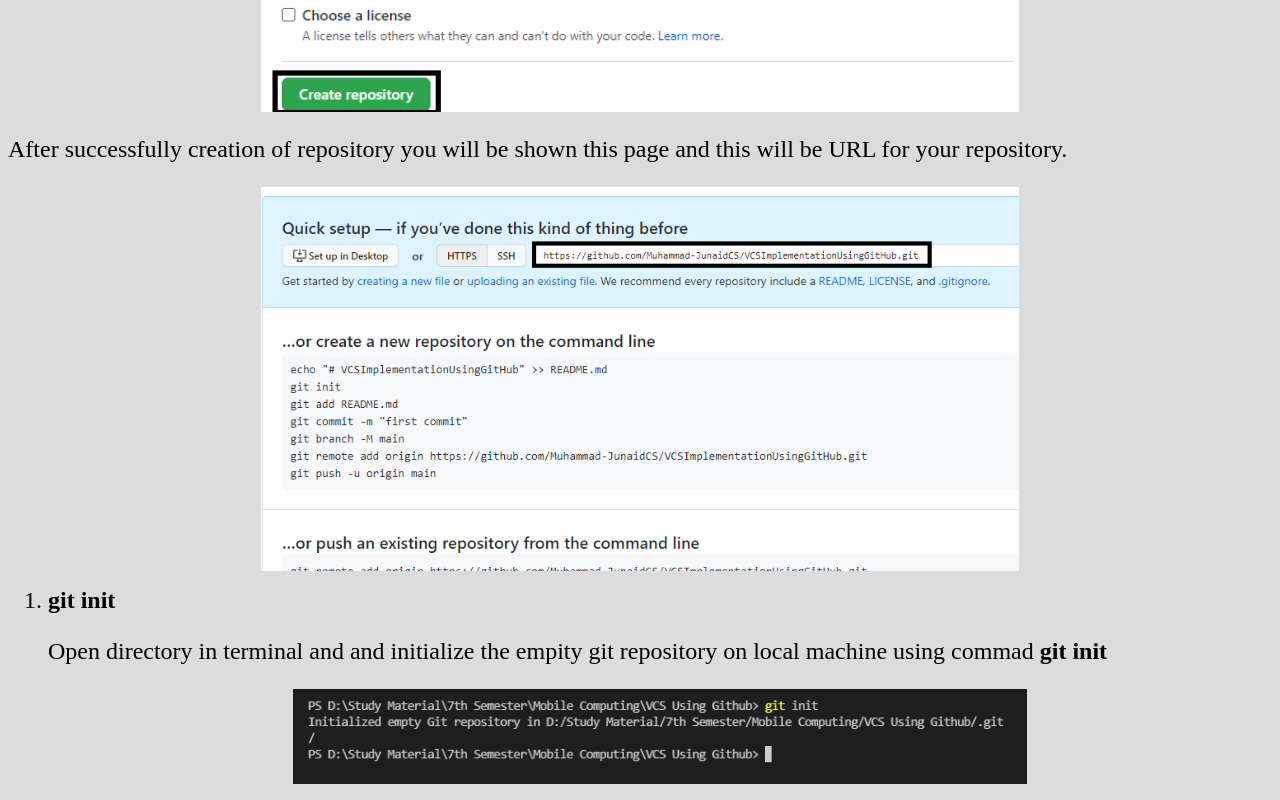
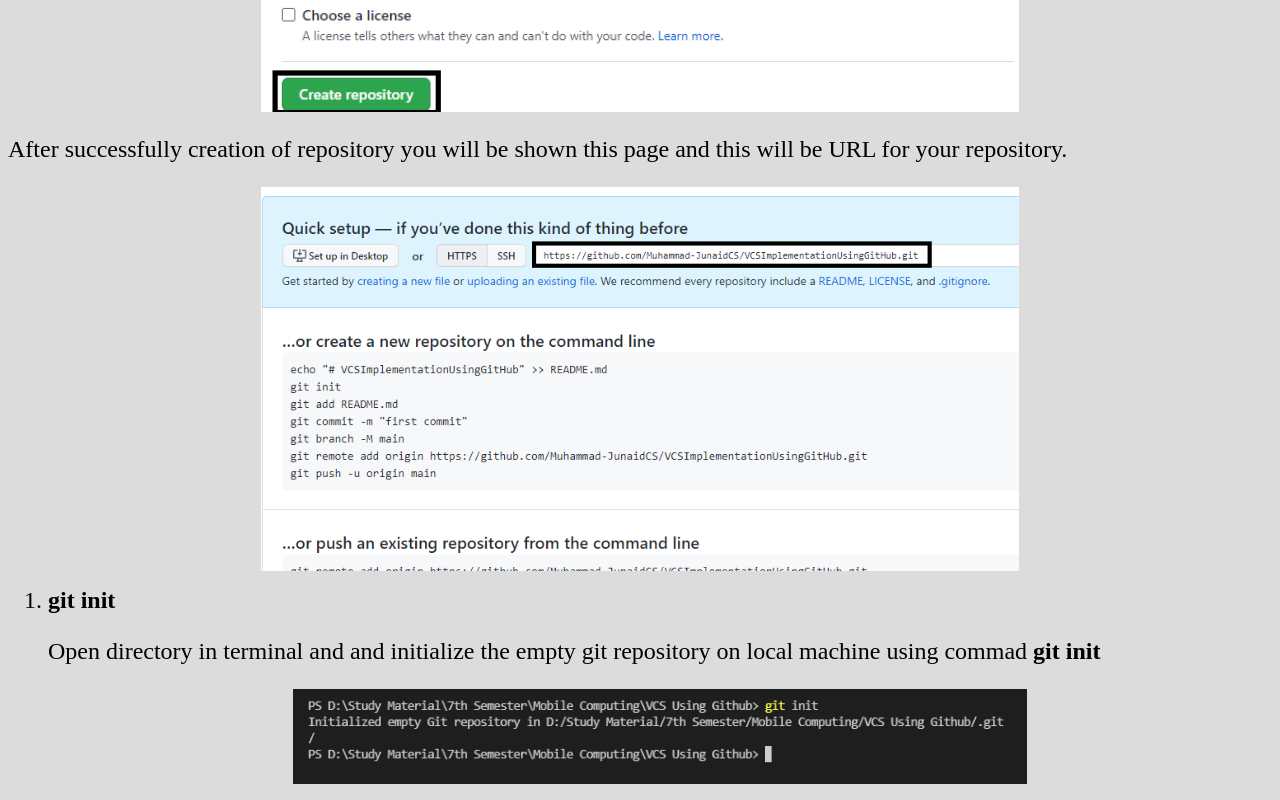
Before and after one commit to Muhammad-JunaidCS/VCSImplementationUsingGitHub, a plain HTML site: page index.html in a window 1280 px wide. Shown: the part 1748-2548 px from the top of the page. Drawn offline with Linux system fonts and the light colour scheme.

Commit message:
spelling correction

```diff
--- a/index.html
+++ b/index.html
@@ -38,7 +38,7 @@
  </body>
  <ol>
   <li><b>git init</b></li>
-  <p>Open directory in terminal and and initialize the empity git repository on local machine using commad <b>git init
+  <p>Open directory in terminal and and initialize the empty git repository on local machine using commad <b>git init
    </b></p>
   <img src="./Pictures/GitInit.PNG" alt="GitInit" class="center">
  </ol>
```
